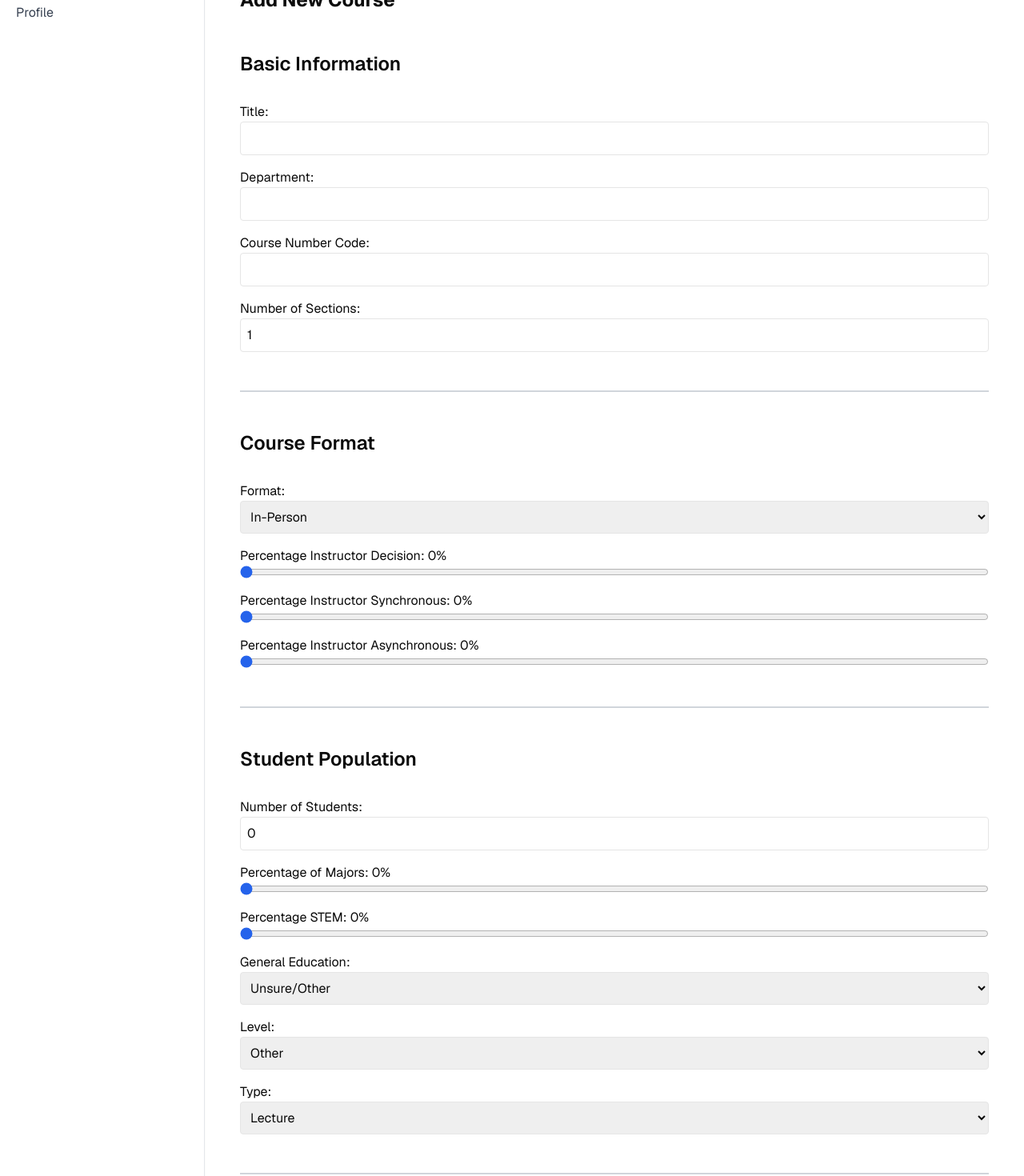
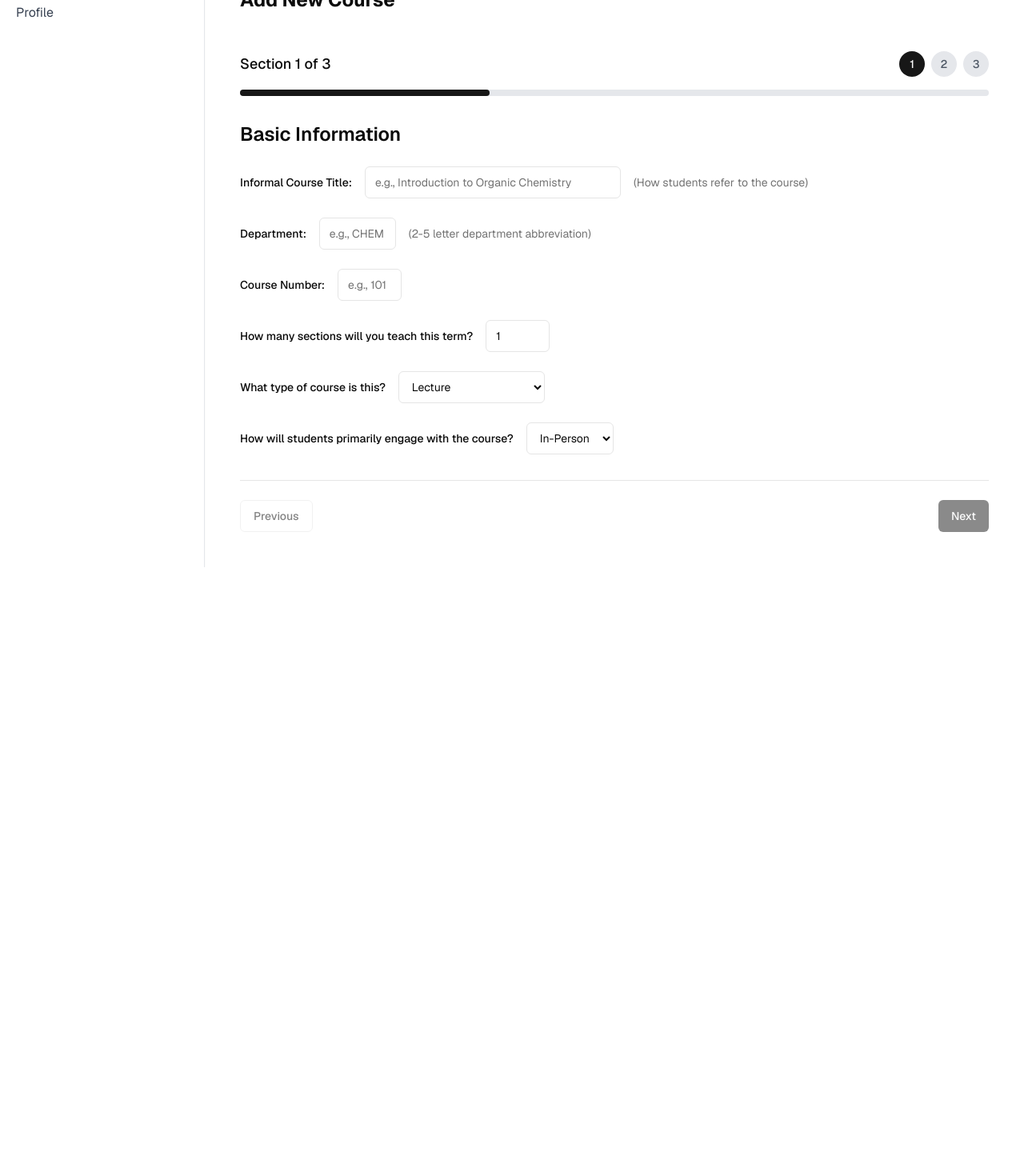
Before and after one commit to TheQuerySmith/engage-coach, a Next.js app: page /courses/add-course in a window 1280 px wide. Shown: the part 160-1630 px from the top of the page at 80% size. After the commit the page ends 869 px from the top, so only its background shows below. Built offline with nearby package versions, Linux system fonts and the light colour scheme; no server answers; the database is empty.

Commit message:
feat: Revamp multi-step course creation

```diff
--- a/app/(user-pages)/courses/add-course/CourseForm.tsx
+++ b/app/(user-pages)/courses/add-course/CourseForm.tsx
@@ -1,8 +1,13 @@
 'use client';
 
-import { useState, useEffect} from 'react';
+import { useState, useEffect } from 'react';
 import { useRouter } from 'next/navigation';
 import { createClient } from '@/utils/supabase/client';
+
+// Shared UI components
+import { Label } from "@/components/ui/label";
+import { Input } from "@/components/ui/input";
+import { Button } from "@/components/ui/button";
 
 interface CourseFormProps {
   onSuccess: (message: string) => void;
@@ -30,6 +35,380 @@ export default function CourseForm({ onSuccess }: CourseFormProps) {
   const [pctInstructorSynchronous, setPctInstructorSynchronous] = useState(0);
   const [pctInstructorAsynchronous, setPctInstructorAsynchronous] = useState(0);
 
+  // Step management
+  const [currentStep, setCurrentStep] = useState(1);
+  const totalSteps = 3;
+
+  const nextStep = () => {
+    if (currentStep < totalSteps) {
+      setCurrentStep(currentStep + 1);
+    }
+  };
+
+  const prevStep = () => {
+    if (currentStep > 1) {
+      setCurrentStep(currentStep - 1);
+    }
+  };
+
+  const goToStep = (step: number) => {
+    setCurrentStep(step);
+  };
+
+  const isStepComplete = (step: number) => {
+    switch (step) {
+      case 1:
+        return title.trim() !== '' && department.trim() !== '' && numberCode.trim() !== '';
+      case 2:
+        return pctInstructorDecision > 0 || pctInstructorSynchronous > 0 || pctInstructorAsynchronous > 0;
+      case 3:
+        return nStudents > 0;
+      default:
+        return false;
+    }
+  };
+
+  const renderStepIndicator = () => (
+    <div className="mb-8">
+      <div className="flex items-center justify-between mb-4">
+        <h2 className="text-lg font-medium">Section {currentStep} of {totalSteps}</h2>
+        <div className="flex space-x-2">
+          {Array.from({ length: totalSteps }, (_, i) => i + 1).map((step) => (
+            <button
+              key={step}
+              type="button"
+              onClick={() => goToStep(step)}
+              className={`w-8 h-8 rounded-full text-sm font-medium transition-colors ${
+                step === currentStep
+                  ? 'bg-primary text-primary-foreground'
+                  : step < currentStep || isStepComplete(step)
+                  ? 'bg-green-500 text-white'
+                  : 'bg-gray-200 text-gray-600 hover:bg-gray-300'
+              }`}
+            >
+              {step < currentStep || isStepComplete(step) ? '✓' : step}
+            </button>
+          ))}
+        </div>
+      </div>
+      <div className="w-full bg-gray-200 rounded-full h-2">
+        <div
+          className="bg-primary h-2 rounded-full transition-all duration-300"
+          style={{ width: `${(currentStep / totalSteps) * 100}%` }}
+        />
+      </div>
+    </div>
+  );
+
+  const renderStepContent = () => {
+    switch (currentStep) {
+      case 1:
+        return (
+          <fieldset className="space-y-6">
+            <legend className="text-2xl font-semibold">Basic Information</legend>
+
+            {/* Course Title */}
+            <div className="flex items-center gap-4">
+              <Label htmlFor="title">Informal Course Title:</Label>
+              <Input
+                id="title"
+                value={title}
+                onChange={(e) => setTitle(e.target.value)}
+                placeholder="e.g., Introduction to Organic Chemistry"
+                className="max-w-80"
+                required
+              />
+              <p className="text-sm text-muted-foreground">
+                (How students refer to the course)
+              </p>
+            </div>
+
+            {/* Department */}
+            <div className="flex items-center gap-4">
+              <Label htmlFor="department">Department:</Label>
+              <Input
+                id="department"
+                value={department}
+                onChange={(e) => setDepartment(e.target.value)}
+                placeholder="e.g., CHEM"
+                className="max-w-24"
+              />
+              <p className="text-sm text-muted-foreground">
+                (2-5 letter department abbreviation)
+              </p>
+            </div>
+
+            {/* Course Code */}
+            <div className="flex items-center gap-4">
+              <Label htmlFor="numberCode">Course Number:</Label>
+              <Input
+                id="numberCode"
+                value={numberCode}
+                onChange={(e) => setNumberCode(e.target.value)}
+                placeholder="e.g., 101"
+                className="max-w-20"
+              />
+            </div>
+
+            {/* Sections */}
+            <div className="flex items-center gap-4">
+              <Label htmlFor="nSections">How many sections will you teach this term?</Label>
+              <Input
+                id="nSections"
+                type="number"
+                min="1"
+                value={nSections}
+                onChange={(e) => setNSections(Number(e.target.value))}
+                className="max-w-20"
+              />
+            </div>
+
+            {/* Type */}
+            <div className="flex items-center gap-4">
+                <Label htmlFor="courseType">What type of course is this? </Label>
+                <select
+                  id="courseType"
+                  value={courseType}
+                  onChange={(e) => setCourseType(e.target.value)}
+                  className="max-w-xs h-10 rounded-md border border-input bg-background px-3 py-2 text-sm focus-visible:outline-none focus-visible:ring-2 focus-visible:ring-ring focus-visible:ring-offset-2"
+                >
+                  <option value="Lecture">Lecture</option>
+                  <option value="Lab">Lab</option>
+                  <option value="Seminar/Discussion">Seminar / Discussion</option>
+                  <option value="Other">Other</option>
+                </select>
+              </div>
+
+            {/* Format */}
+            <div className="flex items-center gap-4">
+              <Label htmlFor="format">How will students primarily engage with the course?</Label>
+              <select
+                id="format"
+                value={format}
+                onChange={(e) => setFormat(e.target.value)}
+                className="max-w-xs h-10 rounded-md border border-input bg-background px-3 py-2 text-sm focus-visible:outline-none focus-visible:ring-2 focus-visible:ring-ring focus-visible:ring-offset-2"
+              >
+                <option value="In-Person">In-Person</option>
+                <option value="Online">Online</option>
+                <option value="Hybrid">Hybrid</option>
+                <option value="Other">Other</option>
+              </select>
+            </div>
+
+          </fieldset>
+        );
+
+      case 2:
+        return (
+          <fieldset className="space-y-6">
+            <legend className="text-2xl font-semibold">Instructor Role</legend>
+
+            <p className="text-sm text-muted-foreground">
+              What percent of the following is led by <strong>you</strong> personally? (i.e., not TAs or other instructors)
+            </p>
+
+            {/* Instructor Decision Percentage */}
+            <div className="space-y-1">
+              <Label htmlFor="pctInstructorDecision">
+                I am responsible for teaching decisions in the course (e.g., syllabi, content)
+              </Label>
+              <div className="flex items-center gap-2">
+                <Input
+                  id="pctInstructorDecision"
+                  type="number"
+                  min="0"
+                  max="100"
+                  value={pctInstructorDecision === 0 ? '' : pctInstructorDecision}
+                  onChange={(e) => setPctInstructorDecision(Number(e.target.value) || 0)}
+                  placeholder="0-100"
+                  className="max-w-20"
+                />
+                <span className="text-sm text-muted-foreground">%</span>
+              </div>
+            </div>
+
+            {/* Synchronous Percentage */}
+            <div className="space-y-1">
+              <Label htmlFor="pctInstructorSynchronous">
+                I am responsible for synchronous contact time (e.g., lecture, lab, office hours)
+              </Label>
+              <div className="flex items-center gap-2">
+                <Input
+                  id="pctInstructorSynchronous"
+                  type="number"
+                  min="0"
+                  max="100"
+                  value={pctInstructorSynchronous === 0 ? '' : pctInstructorSynchronous}
+                  onChange={(e) => setPctInstructorSynchronous(Number(e.target.value) || 0)}
+                  placeholder="0-100"
+                  className="max-w-20"
+                />
+                <span className="text-sm text-muted-foreground">%</span>
+              </div>
+            </div>
+
+            {/* Asynchronous Percentage */}
+            <div className="space-y-1">
+              <Label htmlFor="pctInstructorAsynchronous">
+                I am responsible for asynchronous contact time (e.g., recorded lectures, emails)
+              </Label>
+              <div className="flex items-center gap-2">
+                <Input
+                  id="pctInstructorAsynchronous"
+                  type="number"
+                  min="0"
+                  max="100"
+                  value={pctInstructorAsynchronous === 0 ? '' : pctInstructorAsynchronous}
+                  onChange={(e) => setPctInstructorAsynchronous(Number(e.target.value) || 0)}
+                  placeholder="0-100"
+                  className="max-w-20"
+                />
+                <span className="text-sm text-muted-foreground">%</span>
+              </div>
+            </div>
+          </fieldset>
+        );
+
+      case 3:
+        return (
+          <>
+            <fieldset className="space-y-6">
+              <legend className="text-2xl font-semibold">Student Population</legend>
+
+              {/* Number of Students */}
+              <div className="flex items-center gap-4">
+                <Label htmlFor="nStudents">How many students are expected enroll across all sections?</Label>
+                <Input
+                  id="nStudents"
+                  type="number"
+                  min="0"
+                  value={nStudents === 0 ? '' : nStudents}
+                  onChange={(e) => setNStudents(Number(e.target.value) || 0)}
+                  placeholder="0-9999"
+                  className="max-w-xs"
+                />
+              </div>
+
+              {/* Percentage Majors */}
+              <div className="flex items-center gap-4">
+                <Label htmlFor="pctMajors">% majors in course department</Label>
+                <Input
+                  id="pctMajors"
+                  type="number"
+                  min="0"
+                  max="100"
+                  value={pctMajors === 0 ? '' : pctMajors}
+                  onChange={(e) => setPctMajors(Number(e.target.value) || 0)}
+                  placeholder="0-100"
+                  className="max-w-20"
+                />
+                <span className="text-sm text-muted-foreground">%</span>
+              </div>
+
+              {/* Percentage STEM */}
+              <div className="flex items-center gap-4">
+                <Label htmlFor="pctSTEM">% STEM majors (any department)</Label>
+                <Input
+                  id="pctSTEM"
+                  type="number"
+                  min="0"
+                  max="100"
+                  value={pctSTEM === 0 ? '' : pctSTEM}
+                  onChange={(e) => setPctSTEM(Number(e.target.value) || 0)}
+                  placeholder="0-100"
+                  className="max-w-20"
+                />
+                <span className="text-sm text-muted-foreground">%</span>
+              </div>
+
+              {/* General Education */}
+              <div className="flex items-center gap-4">
+                <Label htmlFor="generalEducation">General-education requirement?</Label>
+                <select
+                  id="generalEducation"
+                  value={generalEducation}
+                  onChange={(e) => setGeneralEducation(e.target.value)}
+                  className="max-w-xs h-10 rounded-md border border-input bg-background px-3 py-2 text-sm focus-visible:outline-none focus-visible:ring-2 focus-visible:ring-ring focus-visible:ring-offset-2"
+                >
+                  <option value="Yes">Yes</option>
+                  <option value="No">No</option>
+                  <option value="Unsure/Other">Unsure / Other</option>
+                </select>
+              </div>
+
+              {/* Level */}
+              <div className="flex items-center gap-4">
+                <Label htmlFor="level">Course level</Label>
+                <select
+                  id="level"
+                  value={level}
+                  onChange={(e) => setLevel(e.target.value)}
+                  className="max-w-xs h-10 rounded-md border border-input bg-background px-3 py-2 text-sm focus-visible:outline-none focus-visible:ring-2 focus-visible:ring-ring focus-visible:ring-offset-2"
+                >
+                  <option value="Introductory Undergraduate">Introductory Undergraduate</option>
+                  <option value="Advanced Undergraduate">Advanced Undergraduate</option>
+                  <option value="Graduate">Graduate</option>
+                  <option value="Other">Other</option>
+                </select>
+              </div>
+
+            </fieldset>
+
+            {/* Additional Information */}
+            <fieldset className="space-y-6 mt-10">
+              <legend className="text-2xl font-semibold">Additional Information</legend>
+
+              <div className="space-y-1">
+                <Label htmlFor="additionalInfo">Anything else we should know?</Label>
+                <textarea
+                  id="additionalInfo"
+                  value={additionalInfo}
+                  onChange={(e) => setAdditionalInfo(e.target.value)}
+                  rows={4}
+                  className="w-full rounded-md border border-input bg-background px-3 py-2 text-sm focus-visible:outline-none focus-visible:ring-2 focus-visible:ring-ring focus-visible:ring-offset-2"
+                />
+                <p className="text-sm text-muted-foreground">
+                  (Optional) Provide any context or details not captured above.
+                </p>
+              </div>
+            </fieldset>
+          </>
+        );
+
+      default:
+        return null;
+    }
+  };
+
+  const renderNavigation = () => (
+    <div className="flex justify-between items-center mt-8 pt-6 border-t">
+      <Button
+        type="button"
+        variant="outline"
+        onClick={prevStep}
+        disabled={currentStep === 1}
+      >
+        Previous
+      </Button>
+
+      <div className="flex space-x-2">
+        {currentStep < totalSteps ? (
+          <Button
+            type="button"
+            onClick={nextStep}
+            disabled={!isStepComplete(currentStep)}
+          >
+            Next
+          </Button>
+        ) : (
+          <Button type="submit" disabled={!isStepComplete(3)}>
+            Add Course
+          </Button>
+        )}
+      </div>
+    </div>
+  );
+
   useEffect(() => {
     async function fetchDepartment() {
       const {
@@ -53,6 +432,17 @@ export default function CourseForm({ onSuccess }: CourseFormProps) {
   const handleSubmit = async (e: React.FormEvent) => {
     e.preventDefault();
 
+    // If the user is not on the final step, treat "Enter" as "Next"
+    if (currentStep < totalSteps) {
+      if (isStepComplete(currentStep)) {
+        nextStep();
+      } else {
+        alert("Please complete the current section before continuing.");
+      }
+      return; // Do NOT submit yet
+    }
+
+    // Final step – proceed with actual submission
     const {
       data: { user },
       error: userError,
@@ -100,193 +490,10 @@ export default function CourseForm({ onSuccess }: CourseFormProps) {
   };
 
   return (
-    <form onSubmit={handleSubmit} className="flex flex-col gap-4">
-      <h2 className="text-2xl font-semibold mb-4">Basic Information</h2>
-      <label className="flex flex-col">
-        Title:
-        <input
-          type="text"
-          value={title}
-          onChange={(e) => setTitle(e.target.value)}
-          className="border p-2 rounded"
-          required
-        />
-      </label>
-      <label className="flex flex-col">
-        Department:
-        <input
-          type="text"
-          value={department}
-          onChange={(e) => setDepartment(e.target.value)}
-          className="border p-2 rounded"
-        />
-      </label>
-      <label className="flex flex-col">
-        Course Number Code:
-        <input
-          type="text"
-          value={numberCode}
-          onChange={(e) => setNumberCode(e.target.value)}
-          className="border p-2 rounded"
-        />
-      </label>
-      <label className="flex flex-col">
-        Number of Sections:
-        <input
-          type="number"
-          value={nSections}
-          onChange={(e) => setNSections(Number(e.target.value))}
-          className="border p-2 rounded"
-          min={1}
-          required
-        />
-      </label>
-
-      <hr className="my-8 border-t-2 border-gray-300" />
-      <h2 className="text-2xl font-semibold mb-4">Course Format</h2>
-      <label className="flex flex-col">
-        Format:
-        <select
-          value={format}
-          onChange={(e) => setFormat(e.target.value)}
-          className="border p-2 rounded"
-        >
-          <option value="In-Person">In-Person</option>
-          <option value="Online">Online</option>
-          <option value="Hybrid">Hybrid</option>
-          <option value="Other">Other</option>
-        </select>
-      </label>
-      <label className="flex flex-col">
-        Percentage Instructor Decision: {pctInstructorDecision}%
-        <input
-          type="range"
-          min="0"
-          max="100"
-          value={pctInstructorDecision}
-          onChange={(e) => setPctInstructorDecision(Number(e.target.value))}
-          className="accent-blue-600"
-        />
-      </label>
-      <label className="flex flex-col">
-        Percentage Instructor Synchronous: {pctInstructorSynchronous}%
-        <input
-          type="range"
-          min="0"
-          max="100"
-          value={pctInstructorSynchronous}
-          onChange={(e) =>
-            setPctInstructorSynchronous(Number(e.target.value))
-          }
-          className="accent-blue-600"
-        />
-      </label>
-      <label className="flex flex-col">
-        Percentage Instructor Asynchronous: {pctInstructorAsynchronous}%
-        <input
-          type="range"
-          min="0"
-          max="100"
-          value={pctInstructorAsynchronous}
-          onChange={(e) =>
-            setPctInstructorAsynchronous(Number(e.target.value))
-          }
-          className="accent-blue-600"
-        />
-      </label>
-
-      <hr className="my-8 border-t-2 border-gray-300" />
-      <h2 className="text-2xl font-semibold mb-4">Student Population</h2>
-      <label className="flex flex-col">
-        Number of Students:
-        <input
-          type="number"
-          value={nStudents}
-          onChange={(e) => setNStudents(Number(e.target.value))}
-          className="border p-2 rounded"
-          min={0}
-        />
-      </label>
-      <label className="flex flex-col">
-        Percentage of Majors: {pctMajors}%
-        <input
-          type="range"
-          min="0"
-          max="100"
-          value={pctMajors}
-          onChange={(e) => setPctMajors(Number(e.target.value))}
-          className="accent-blue-600"
-        />
-      </label>
-      <label className="flex flex-col">
-        Percentage STEM: {pctSTEM}%
-        <input
-          type="range"
-          min="0"
-          max="100"
-          value={pctSTEM}
-          onChange={(e) => setPctSTEM(Number(e.target.value))}
-          className="accent-blue-600"
-        />
-      </label>
-      <label className="flex flex-col">
-        General Education:
-        <select
-          value={generalEducation}
-          onChange={(e) => setGeneralEducation(e.target.value)}
-          className="border p-2 rounded"
-        >
-          <option value="Yes">Yes</option>
-          <option value="No">No</option>
-          <option value="Unsure/Other">Unsure/Other</option>
-        </select>
-      </label>
-      <label className="flex flex-col">
-        Level:
-        <select
-          value={level}
-          onChange={(e) => setLevel(e.target.value)}
-          className="border p-2 rounded"
-        >
-          <option value="Introductory Undergrade">Introductory Undergrade</option>
-          <option value="Advanced Undergraduate">Advanced Undergraduate</option>
-          <option value="Graduate">Graduate</option>
-          <option value="Other">Other</option>
-        </select>
-      </label>
-
-      <label className="flex flex-col">
-        Type:
-        <select
-          value={courseType}
-          onChange={(e) => setCourseType(e.target.value)}
-          className="border p-2 rounded"
-        >
-          <option value="Lecture">Lecture</option>
-          <option value="Lab">Lab</option>
-          <option value="Seminar/Discussion">Seminar/Discussion</option>
-          <option value="Other">Other</option>
-        </select>
-      </label>
-
-      <hr className="my-8 border-t-2 border-gray-300" />
-      <h2 className="text-2xl font-semibold mb-4">Additional Information</h2>
-      <label className="flex flex-col">
-        Additional Info:
-        <textarea
-          value={additionalInfo}
-          onChange={(e) => setAdditionalInfo(e.target.value)}
-          className="border p-2 rounded"
-          rows={4}
-        />
-      </label>
-
-      <button
-        type="submit"
-        className="bg-blue-600 text-white rounded p-2 hover:bg-blue-700"
-      >
-        Add Course
-      </button>
+    <form onSubmit={handleSubmit} className="space-y-8">
+      {renderStepIndicator()}
+      {renderStepContent()}
+      {renderNavigation()}
     </form>
   );
 }
```
